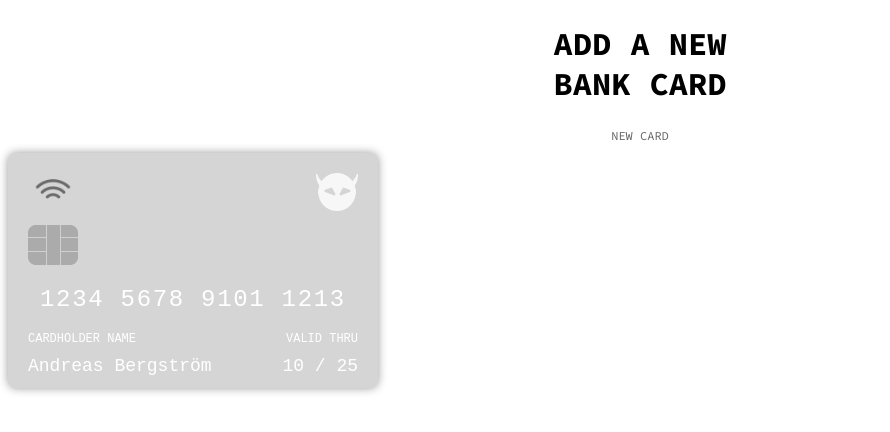
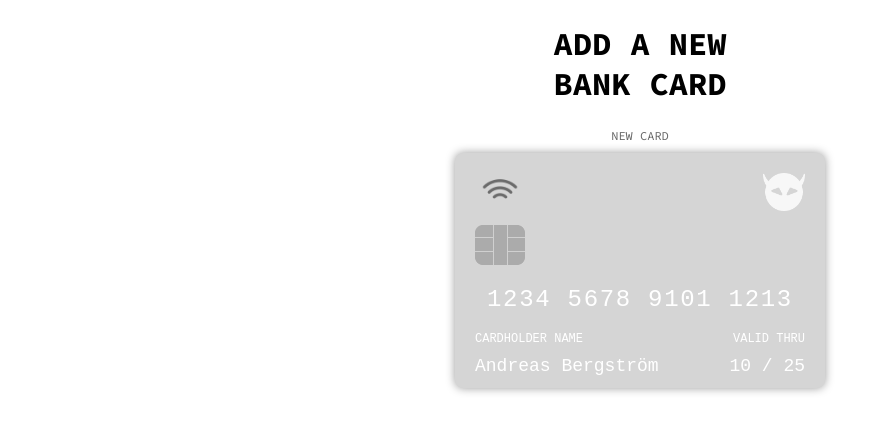
Before and after one commit to abergstream/gruppuppgift---e-wallet, a React (Vite) app: page /addcard in a window 1280 px wide. Shown: the top 432 px of the page, without its empty margins (0-890 px from the left). Built offline with nearby package versions, Linux system fonts and the light colour scheme; a web font is replaced by a local one.

Commit message:
centered the cards

```diff
--- a/src/components/Card.css
+++ b/src/components/Card.css
@@ -13,6 +13,7 @@
   font-weight: 400;
   box-shadow: 0 0 10px rgba(0, 0, 0, 0.4);
   color: #fff;
+  margin: 0 auto 0;
 }
 .card--bitcoin {
   background-color: var(--card-bitcoin);
```
